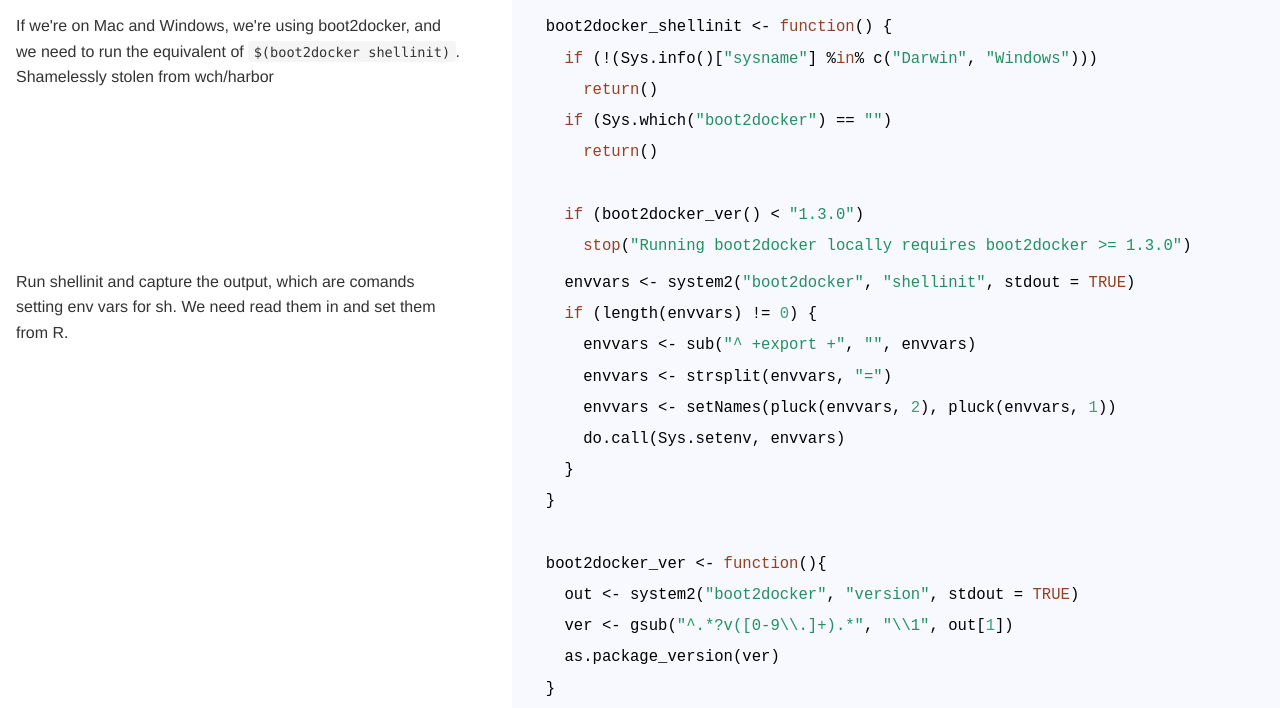
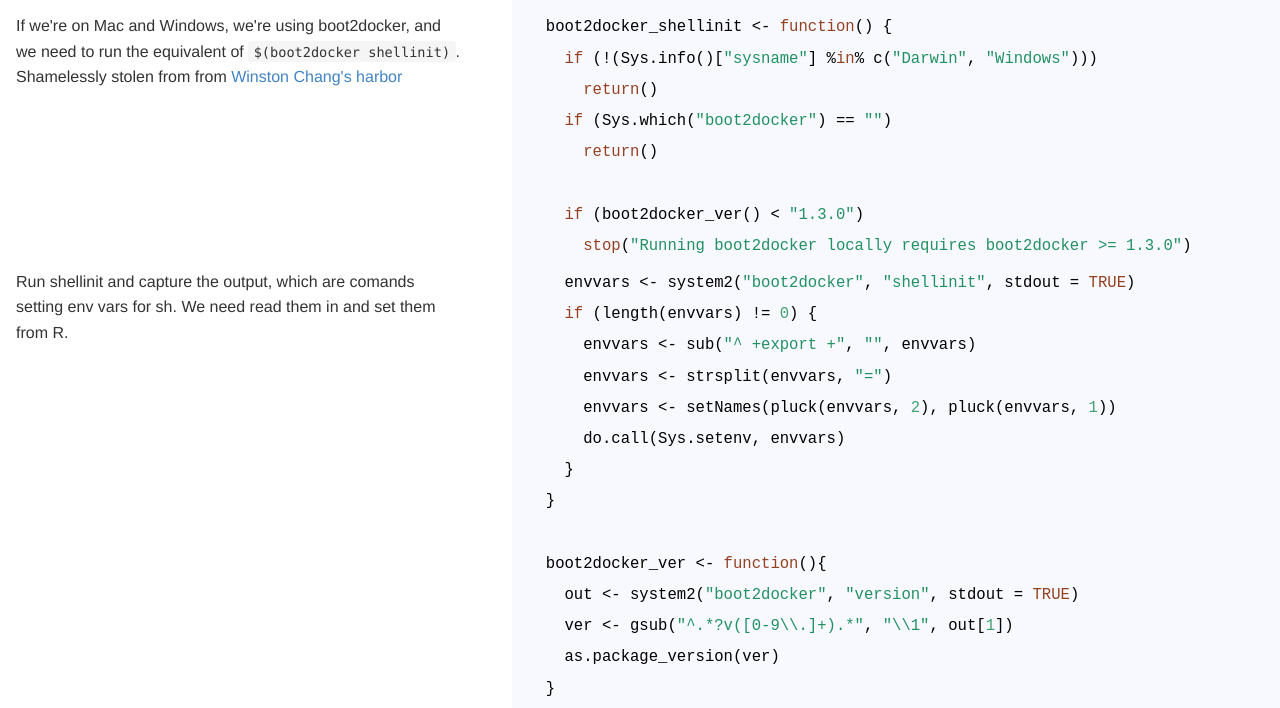
Before and after one commit to kirillseva/rain, a plain HTML site: page index.html in a window 1280 px wide. Shown: the part 58-766 px from the top of the page. Drawn offline with Linux system fonts and the light colour scheme.

Commit message:
Updated Rocco docs.

```diff
--- a/index.html
+++ b/index.html
@@ -92,7 +92,7 @@
           <div class="markdown markdown-body">
             <p>If we&#39;re on Mac and Windows, we&#39;re using boot2docker, and we need to run the
 equivalent of <code>$(boot2docker shellinit)</code>.
-Shamelessly stolen from wch/harbor</p>
+Shamelessly stolen from from <a href="https://github.com/wch/harbor">Winston Chang&#39;s harbor</a></p>
 
           </div>
 
```
